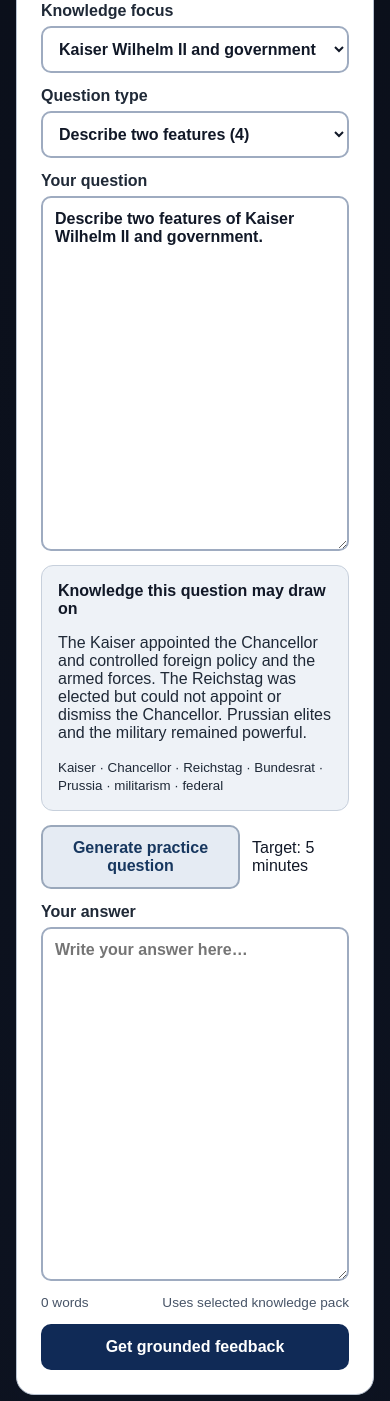
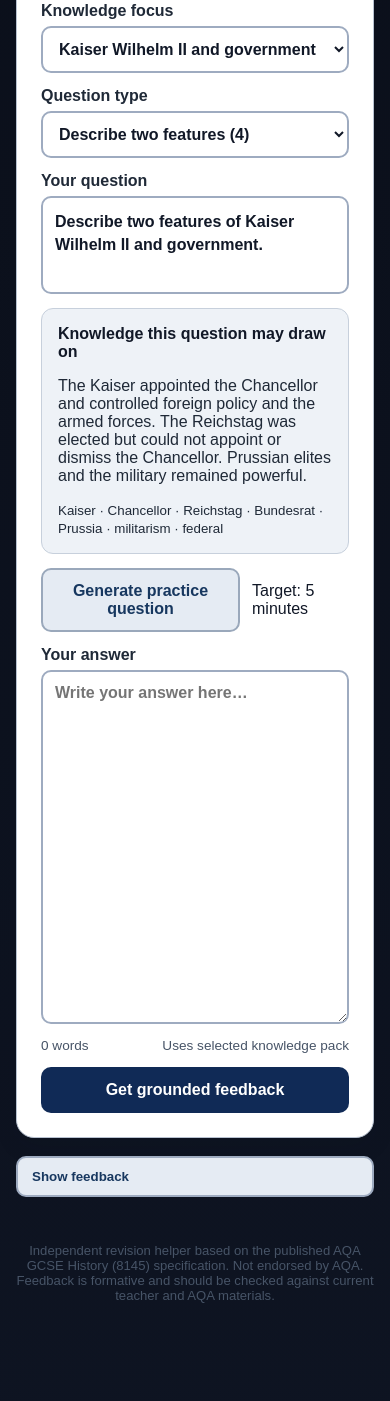
Before and after one commit to CasparRitchie/cxms, a Flask app: page /gcse/history in a window 390 px wide, after a click that opens the changed part. Shown: the part 877-2278 px from the top of the page. Run offline with Flask 3, Linux system fonts and the light colour scheme.

Commit message:
fix: size GCSE question field to content on mobile

```diff
--- a/static/css/gcse-history-mobile-v1.css
+++ b/static/css/gcse-history-mobile-v1.css
@@ -85,8 +85,16 @@
     padding-top: 18px;
   }
 
-  .practice-form textarea {
+  #student-answer {
     min-height: 42vh;
+  }
+
+  #practice-prompt {
+    min-height: 0;
+    height: auto;
+    overflow: hidden;
+    resize: none;
+    line-height: 1.45;
   }
 
   .mobile-feedback-toggle {
```
